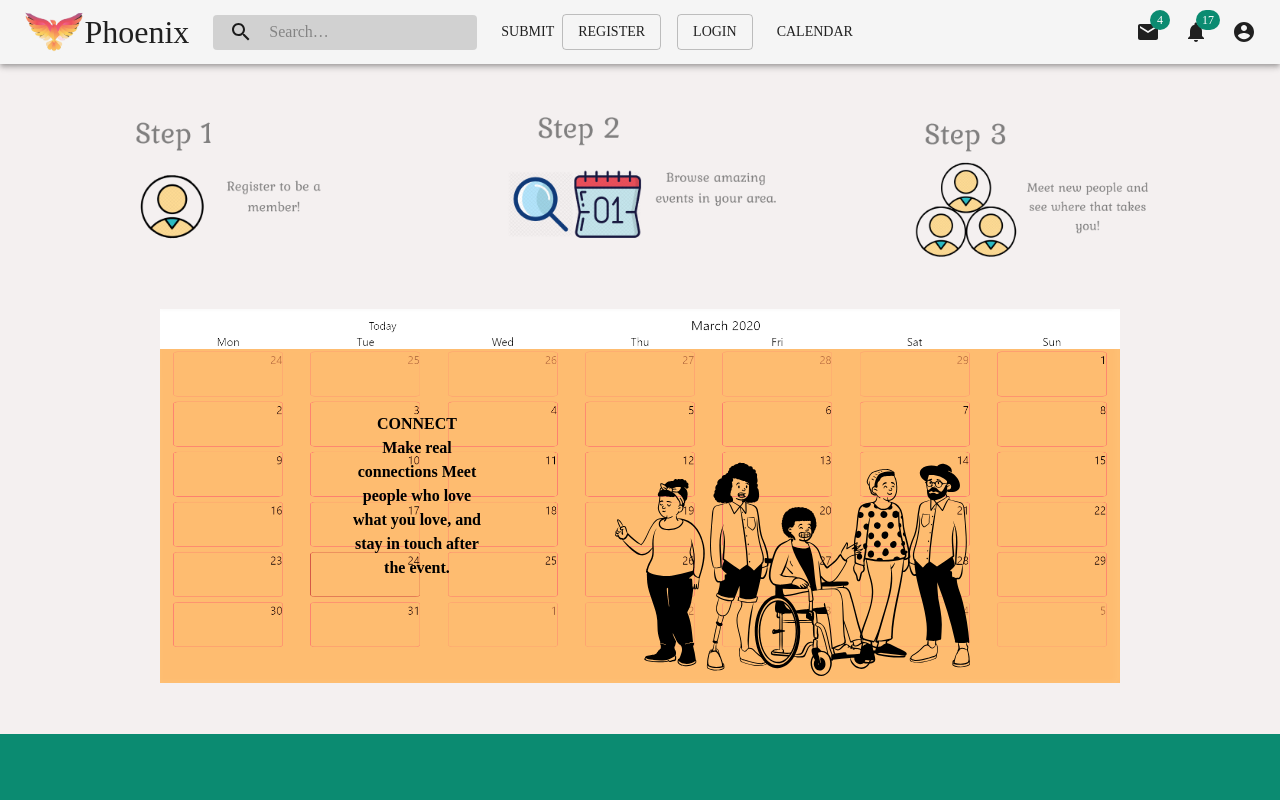
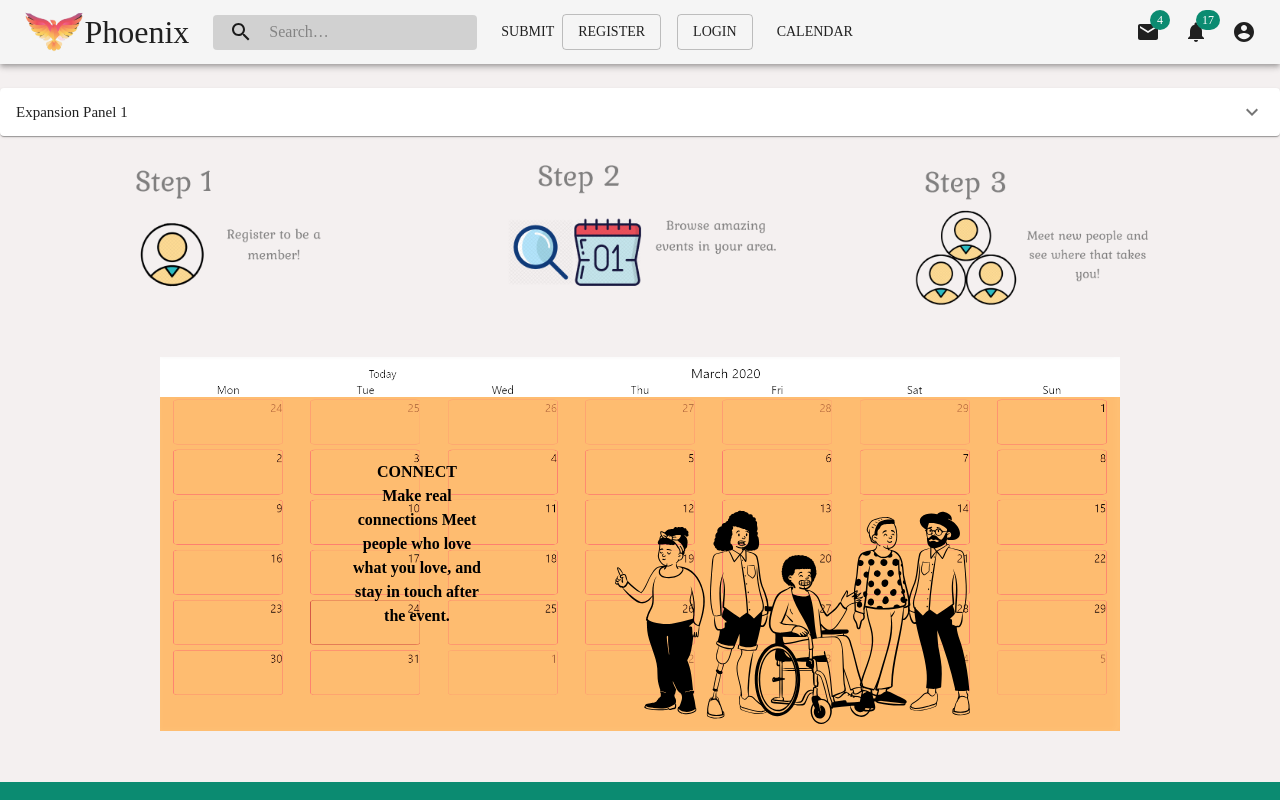
Before and after one commit to BloomTech-Labs/phoenix-fe, a React (Create React App) app: page / in a window 1280 px wide. Shown: the top 800 px of the page. Built offline with nearby package versions, Linux system fonts and the light colour scheme; a web font is replaced by a local one.

Commit message:
create mock events

```diff
--- a/src/components/LandingPage.js
+++ b/src/components/LandingPage.js
@@ -4,6 +4,8 @@ import HowToBar from "../images/howtobarphoenixlanding.png";
 import Peeps from '../images/Peeps.svg';
 import Calendar from '../images/Calendar.png';
 import { Typography } from '@material-ui/core';
+import MockEvents from './MockEvents';
+
 const useStyles = makeStyles(theme => ({
 
   root: {
@@ -68,7 +70,10 @@ const useStyles = makeStyles(theme => ({
     const classes = useStyles();
 
     return (
+
+
       <main className={classes.root}>
+        <MockEvents />
         <img src={HowToBar} alt="how to bar" className={classes.howtobar} />
       <div className={classes.banner}>
         <div style={{ display: 'flex', justifyContent: 'flex-end' }}>
@@ -85,6 +90,7 @@ const useStyles = makeStyles(theme => ({
       </div>
       </div>
       </main>
+
     );
 
   }
--- /dev/null
+++ b/src/components/MockEvents.js
@@ -0,0 +1,34 @@
+import React from "react";
+import MockEventStyles from '../styles/MockEventsStyles';
+import ExpansionPanel from '@material-ui/core/ExpansionPanel';
+import ExpansionPanelSummary from '@material-ui/core/ExpansionPanelSummary';
+import ExpansionPanelDetails from '@material-ui/core/ExpansionPanelDetails';
+import Typography from '@material-ui/core/Typography';
+import ExpandMoreIcon from '@material-ui/icons/ExpandMore';
+
+
+const useStyles = MockEventStyles;
+
+export default function MockEvents(){
+    const classes = useStyles();
+    return(
+       <div className={classes.root}>
+           <ExpansionPanel>
+        <ExpansionPanelSummary
+          expandIcon={<ExpandMoreIcon />}
+          aria-controls="panel1a-content"
+          id="panel1a-header"
+        >
+          <Typography className={classes.heading}>Expansion Panel 1</Typography>
+        </ExpansionPanelSummary>
+        <ExpansionPanelDetails>
+          <Typography>
+            Lorem ipsum dolor sit amet, consectetur adipiscing elit. Suspendisse malesuada lacus ex,
+            sit amet blandit leo lobortis eget.
+          </Typography>
+        </ExpansionPanelDetails>
+      </ExpansionPanel>
+
+       </div>
+    )
+};
--- /dev/null
+++ b/src/styles/MockEventsStyles.js
@@ -0,0 +1,13 @@
+import {  makeStyles } from '@material-ui/core/styles';
+
+const MockEventsStyles = makeStyles((theme) => ({
+    root: {
+        width: '100%',
+      },
+      heading: {
+        fontSize: theme.typography.pxToRem(15),
+        fontWeight: theme.typography.fontWeightRegular,
+      },
+    }));
+
+export default MockEventsStyles;
```
Also changed, not shown: src/App.js (line endings or trailing spaces).
